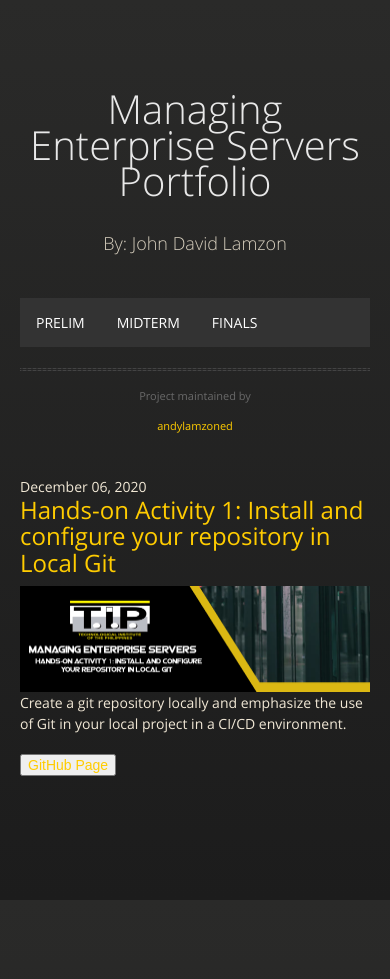
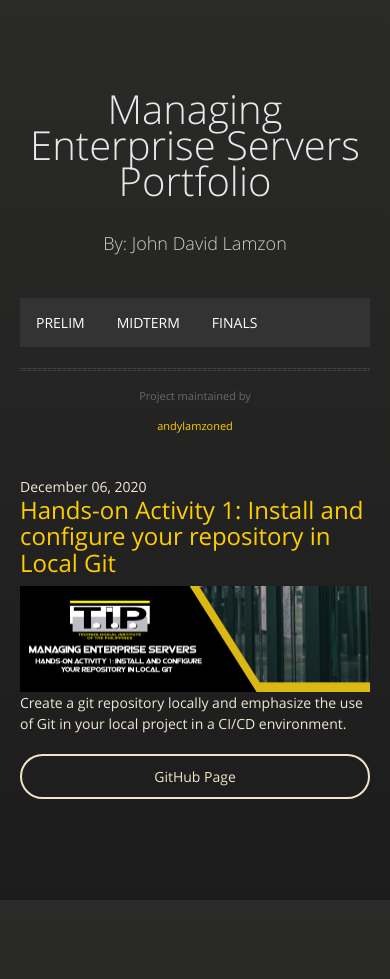
Before and after one commit to andylamzoned/andylamzoned.github.io, a Jekyll site: the page built from index.md, in a window 390 px wide. Built offline with Jekyll 4.4.1, drawn with Linux system fonts in a browser that asks for light colours; before the commit the page ends 936 px from its top, so only the background shows below that.

Commit message:
default.html test2

```diff
--- a/_layouts/default.html
+++ b/_layouts/default.html
@@ -49,8 +49,7 @@
           </header>
           <a href="" class="image fit"><img src="assets/images/HA1.jpg" alt="" /></a>
           <p>Create a git repository locally and emphasize the use of Git in your local project in a CI/CD environment.</p>
-            <button align="center">
-              <btn><a href="#" class="btn">GitHub Page</a></btn></button>
+            <p align="center"><a href="#" class="btn">GitHub Page</a></p>
 				</article>
       </section>
 
--- a/assets/css/main.css
+++ b/assets/css/main.css
@@ -154,7 +154,7 @@ ul {
 						ul.actions:not(.fixed) li .button.icon:before {
 							margin-left: -0.5rem;
                         }
-button.btn {
+.btn {
   -webkit-border-radius: 24;
   -moz-border-radius: 24;
   border-radius: 24px;
@@ -164,8 +164,7 @@ button.btn {
   border: solid #F0E4CA 2px;
   text-decoration: none;
 }
-
-button.btn:hover {
+.btn:hover {
   background: #DAB72E;
   text-decoration: none;
 }}
```
